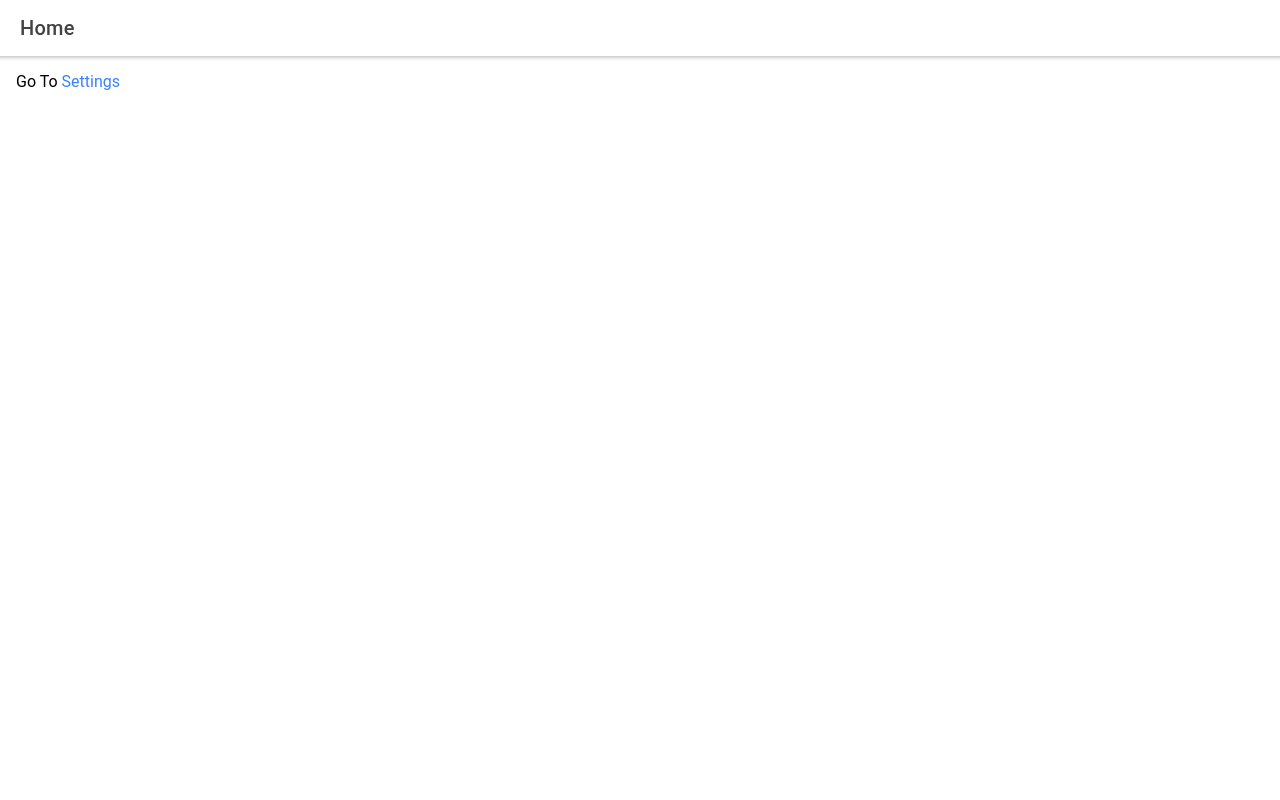
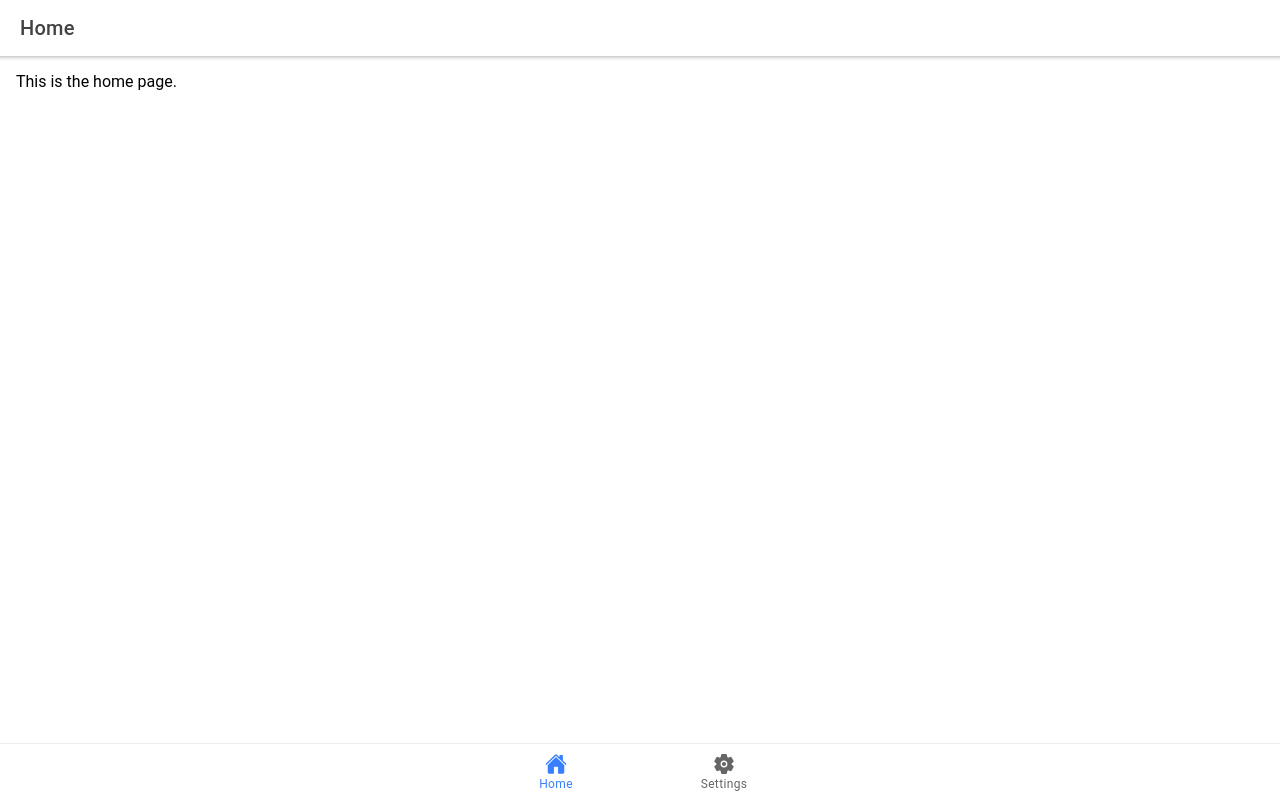
Before and after one commit to JesusGarciaSE/daily-moments, a React (Create React App) app: page /home in a window 1280 px wide. Built offline with nearby package versions, Linux system fonts and the light colour scheme.

Commit message:
Updated page routerLink navigation with tabs navigation

```diff
--- a/src/App.tsx
+++ b/src/App.tsx
@@ -1,4 +1,5 @@
-import { IonApp, IonRouterOutlet } from '@ionic/react';
+import { IonApp, IonIcon, IonLabel, IonRouterOutlet, IonTabBar, IonTabButton, IonTabs } from '@ionic/react';
+import { home as homeIcon, settings as settingsIcon} from 'ionicons/icons'
 import { IonReactRouter } from '@ionic/react-router';
 import { Redirect, Route } from 'react-router-dom';
 import HomePage from './Pages/HomePage';
@@ -8,6 +9,7 @@ const App: React.FC = () => {
   return (
     <IonApp>
       <IonReactRouter>
+        <IonTabs>
           <IonRouterOutlet>
             <Route path="/home" >
               <HomePage />
@@ -17,6 +19,17 @@ const App: React.FC = () => {
             </Route>
             <Redirect exact path='/' to="/home"/>
           </IonRouterOutlet>
+          <IonTabBar slot="bottom">
+            <IonTabButton tab="home" href="/home">
+              <IonIcon icon={homeIcon}/>
+              <IonLabel>Home</IonLabel>
+            </IonTabButton>
+            <IonTabButton tab="settings" href="/settings">
+              <IonIcon icon={settingsIcon}/>
+              <IonLabel>Settings</IonLabel>
+            </IonTabButton>
+          </IonTabBar>
+        </IonTabs>
       </IonReactRouter>
     </IonApp>
   );
--- a/src/Pages/HomePage.tsx
+++ b/src/Pages/HomePage.tsx
@@ -1,4 +1,4 @@
-import { IonContent, IonHeader, IonPage, IonRouterLink, IonTitle, IonToolbar } from '@ionic/react';
+import { IonContent, IonHeader, IonPage, IonTitle, IonToolbar } from '@ionic/react';
 
 const HomePage: React.FC = () => {
   return (
@@ -9,7 +9,7 @@ const HomePage: React.FC = () => {
         </IonToolbar>
       </IonHeader>
       <IonContent className="ion-padding">
-        Go To <IonRouterLink routerLink="/settings">Settings</IonRouterLink>
+        This is the home page.
       </IonContent>
     </IonPage>
   );
--- a/src/Pages/SettingsPage.tsx
+++ b/src/Pages/SettingsPage.tsx
@@ -1,6 +1,4 @@
-import { IonContent, IonHeader, IonPage, IonRouterLink, IonTitle, IonToolbar } from '@ionic/react';
-import { Link } from 'react-router-dom';
-// import React from 'react';
+import { IonContent, IonHeader, IonPage, IonTitle, IonToolbar } from '@ionic/react';
 
 const SettingsPage: React.FC = () => {
   return (
@@ -11,7 +9,7 @@ const SettingsPage: React.FC = () => {
         </IonToolbar>
       </IonHeader>
       <IonContent className="ion-padding">
-      Go To Go To <IonRouterLink routerLink="/home">Settings</IonRouterLink>
+        This is the settings page.
       </IonContent>
     </IonPage>
   );
```
Lines whose indentation alone changed are shown as unchanged.
